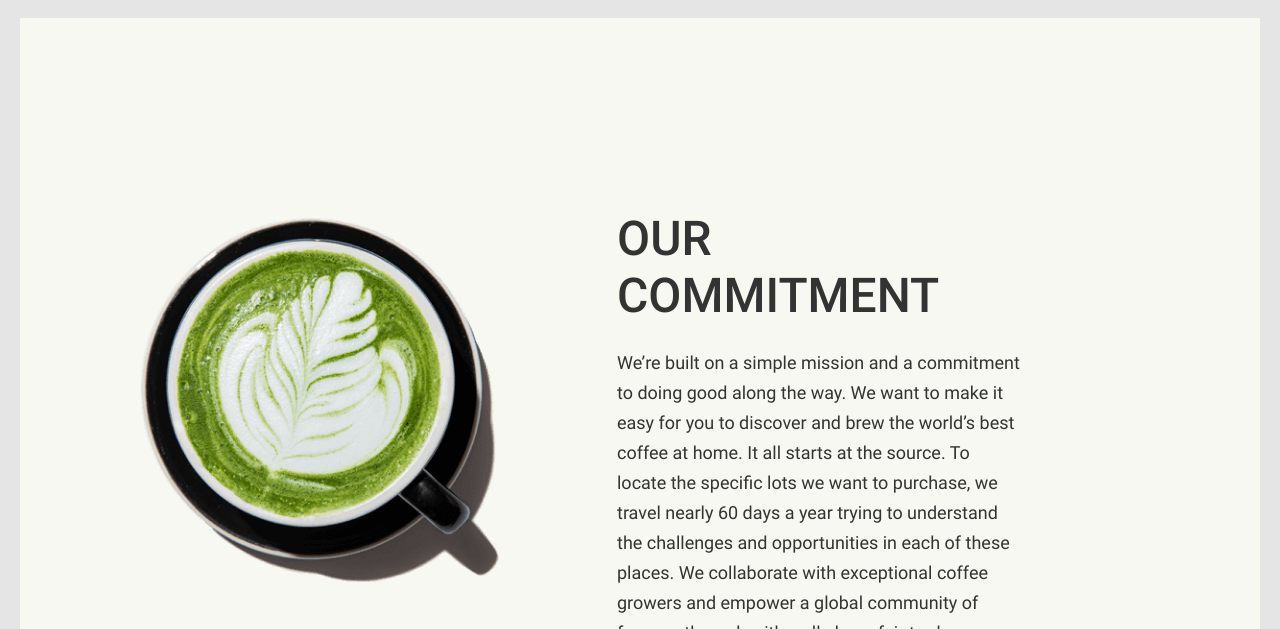
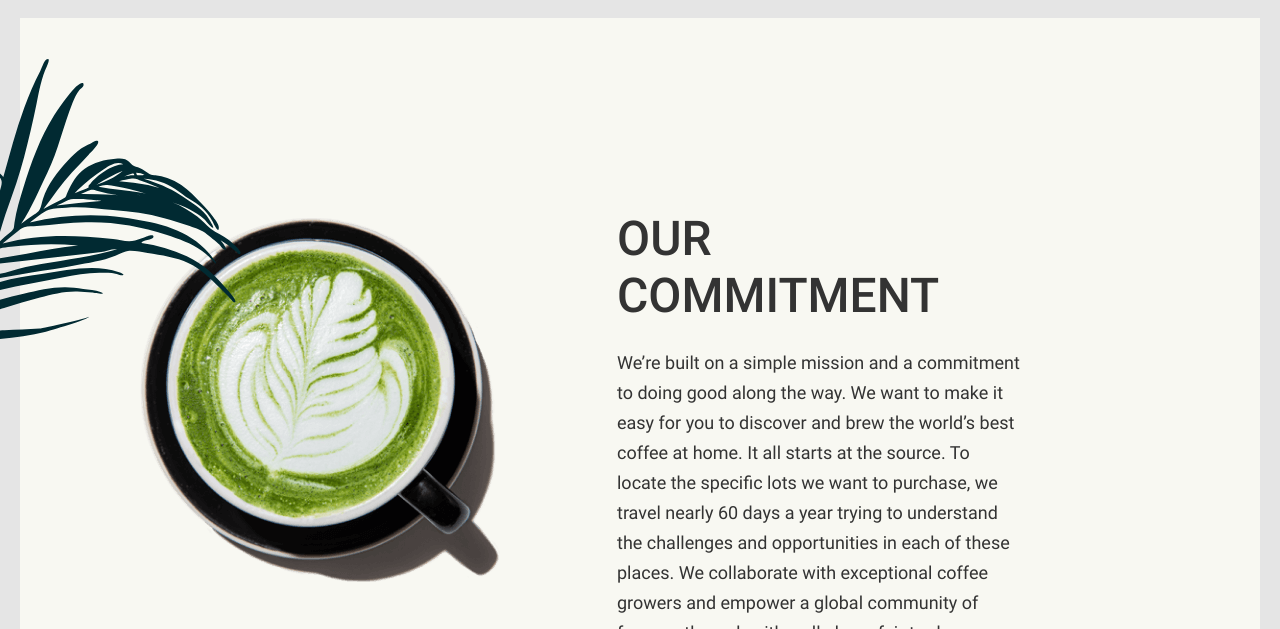
Before and after one commit to shukhratkhon2002/Coffeeroasters, a plain HTML site: page about-us.html in a window 1280 px wide. Shown: the part 702-1331 px from the top of the page. Drawn offline with Linux system fonts and the light colour scheme.

Commit message:
add leaves image

```diff
--- a/about-us.html
+++ b/about-us.html
@@ -62,6 +62,7 @@
                             </div>
                         </li>
                     </ul>
+                    <img class="index-collection-leaves-left" src="img/leaves-left.svg" alt="" width="371" height="371">
                 </div>
             </div>
         </section>
```
